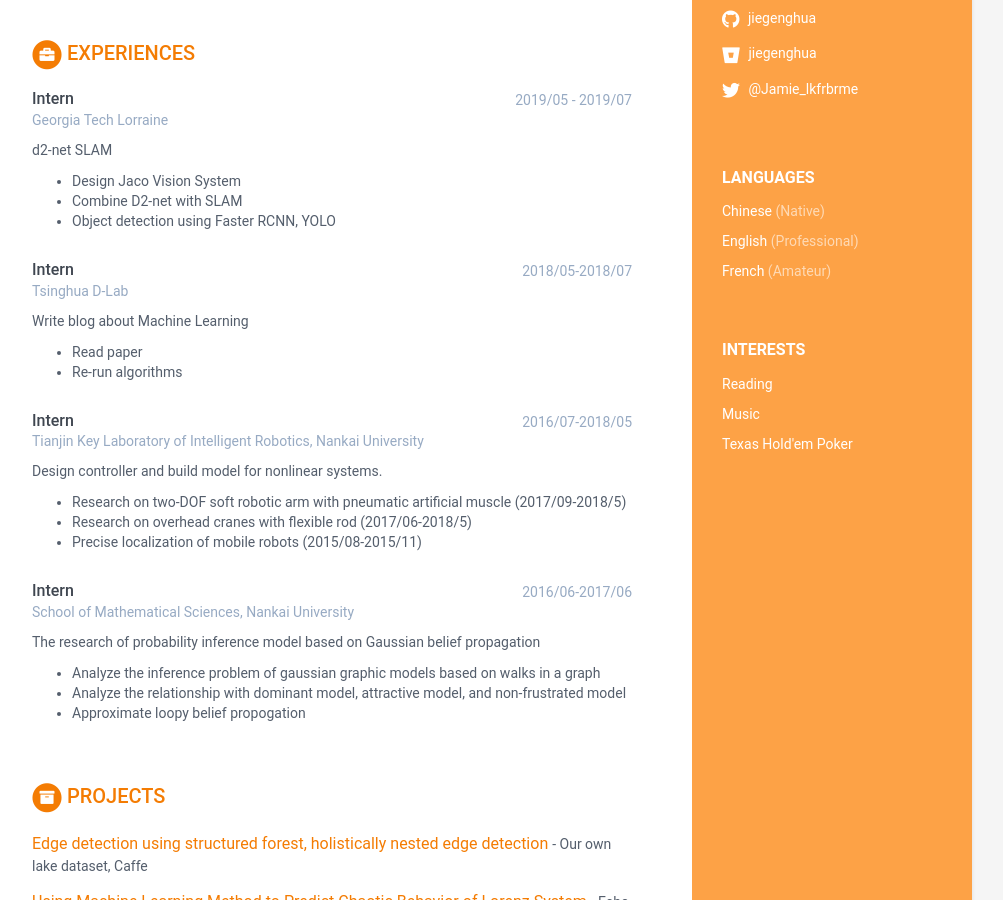
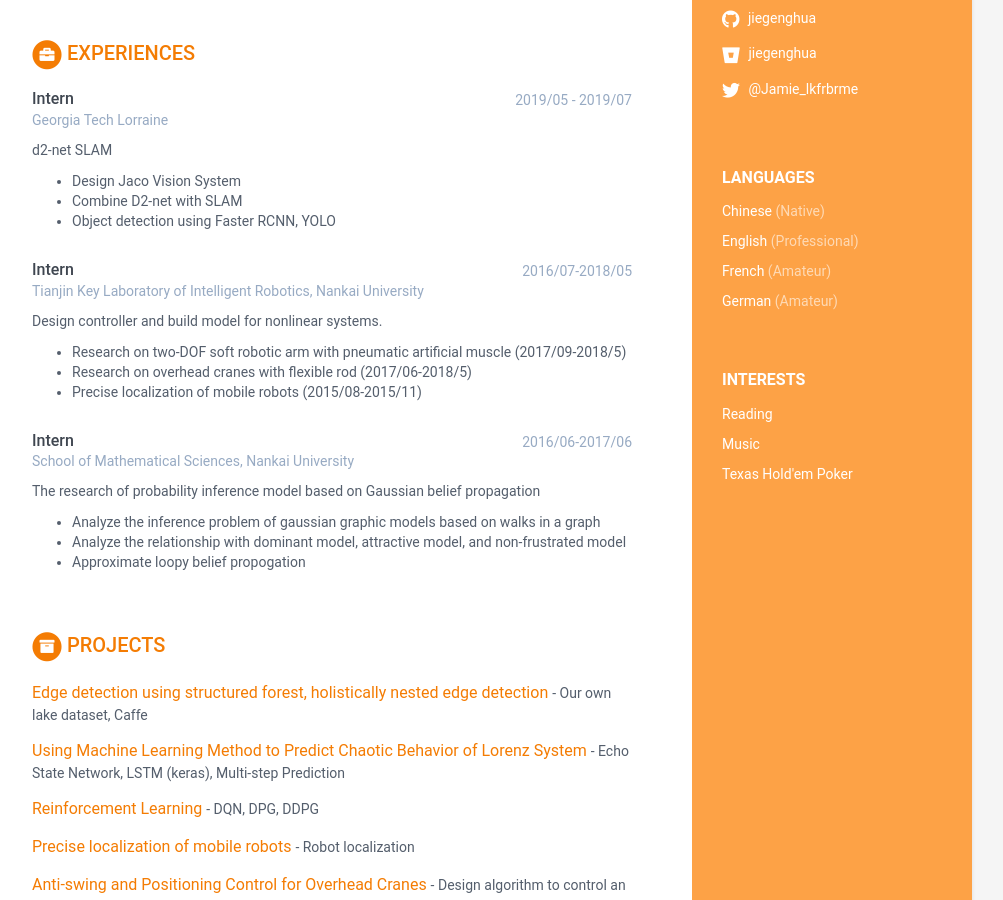
Before and after one commit to jiegenghua/MiZhou-cv, a Jekyll site: the page built from index.html, in a window 1280 px wide and 900 px high, scrolled down 408 px. Shown: the whole window, without its empty margins (168-1171 px from the left). Built offline with Jekyll 4.4.1, drawn with Linux system fonts in a browser that asks for light colours.

Commit message:
Update data.yml

```diff
--- a/_data/data.yml
+++ b/_data/data.yml
@@ -31,6 +31,9 @@ sidebar:
         level: Professional
 
       - idiom: French
+        level: Amateur
+
+      - idiom: German
         level: Amateur
 
     interests:
@@ -71,15 +74,6 @@ experiences:
           - Design Jaco Vision System
           - Combine D2-net with SLAM
           - Object detection using Faster RCNN, YOLO
-
-    - role: Intern
-      time: 2018/05-2018/07
-      company: Tsinghua D-Lab
-      details: |
-        Write blog about Machine Learning
-
-          - Read paper
-          - Re-run algorithms
 
     - role: Intern
       time: 2016/07-2018/05
```
